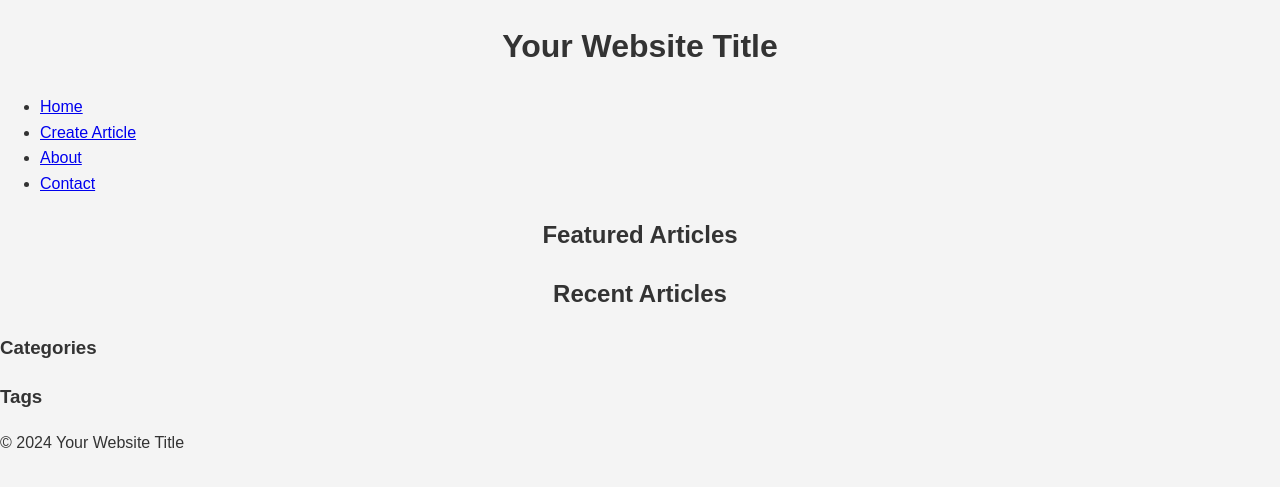
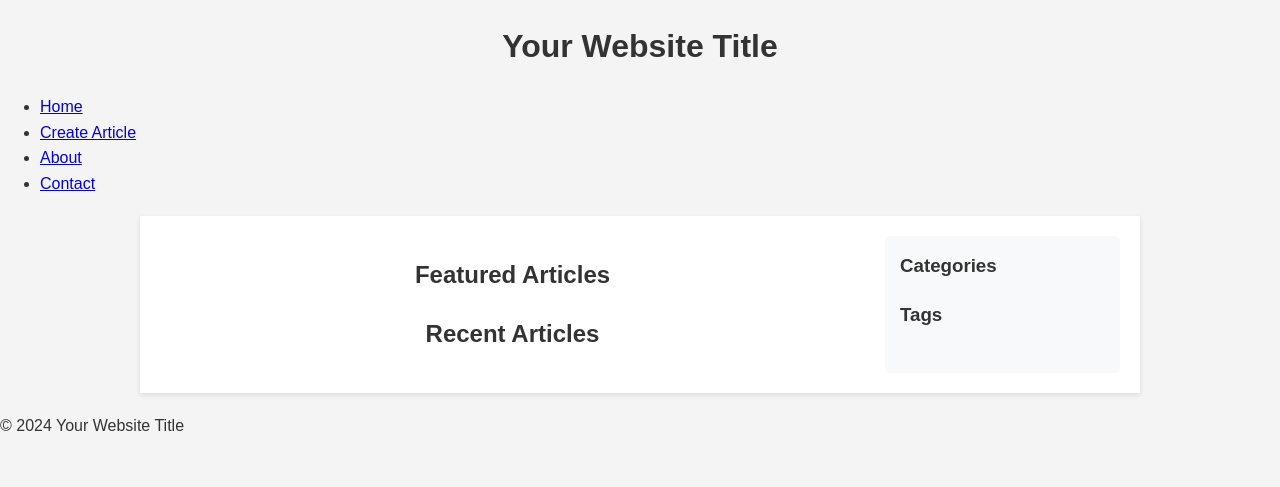
Before and after one commit to visualStoryBlog/visualStoryBlog.github.io, a Jekyll site: the page built from index.html, in a window 1280 px wide. Shown: the top 487 px of the page. Built offline with Jekyll 4.4.1, drawn with Linux system fonts in a browser that asks for light colours.

Commit message:
Update style.css

```diff
--- a/assets/css/style.css
+++ b/assets/css/style.css
@@ -66,3 +66,78 @@ h1, h2 {
 .below-minimum {
     color: red;
 }
+
+/* Add more styles as needed */
+.container {
+    display: grid;
+    grid-template-columns: 3fr 1fr; /* Adjust column widths as you like */
+    gap: 20px;
+}
+/* Container (Main Layout) */
+.container {
+    display: grid;
+    grid-template-columns: 1fr;   /* Single column on small screens */
+    gap: 20px;
+    max-width: 960px;             /* Limit the overall container width */
+    margin: 20px auto;
+    padding: 20px;
+    background-color: #fff;
+    box-shadow: 0 2px 5px rgba(0, 0, 0, 0.1);
+}
+
+/* Content Area */
+.content {
+    grid-column: 1;
+    order: 1;       /* Content first in source order */
+}
+
+/* Sidebar */
+.sidebar {
+    grid-column: 1;
+    order: 2;        /* Sidebar second in source order */
+    background-color: #f8f9fa;  /* Light background for sidebar */
+    padding: 15px;
+    border-radius: 5px;
+}
+
+.sidebar h3 {
+    margin-top: 0;
+}
+
+/* Responsive Layout */
+@media (min-width: 768px) {
+    .container {
+        grid-template-columns: 3fr 1fr;  /* Two columns on larger screens */
+    }
+
+    .content {
+        grid-column: 1;
+    }
+
+    .sidebar {
+        grid-column: 2;
+    }
+}
+
+
+/* Additional Styles */
+.featured-articles article {
+    border-bottom: 1px solid #eee; /* Divider between articles */
+    padding-bottom: 15px;
+    margin-bottom: 15px;
+}
+
+.recent-articles article h3 {
+    margin-bottom: 5px;
+}
+
+.sidebar ul {
+    list-style: none;
+    padding: 0;
+    margin: 0;
+}
+
+.sidebar a {
+    color: #007bff; /* Blue link color */
+    text-decoration: none;
+}
```
